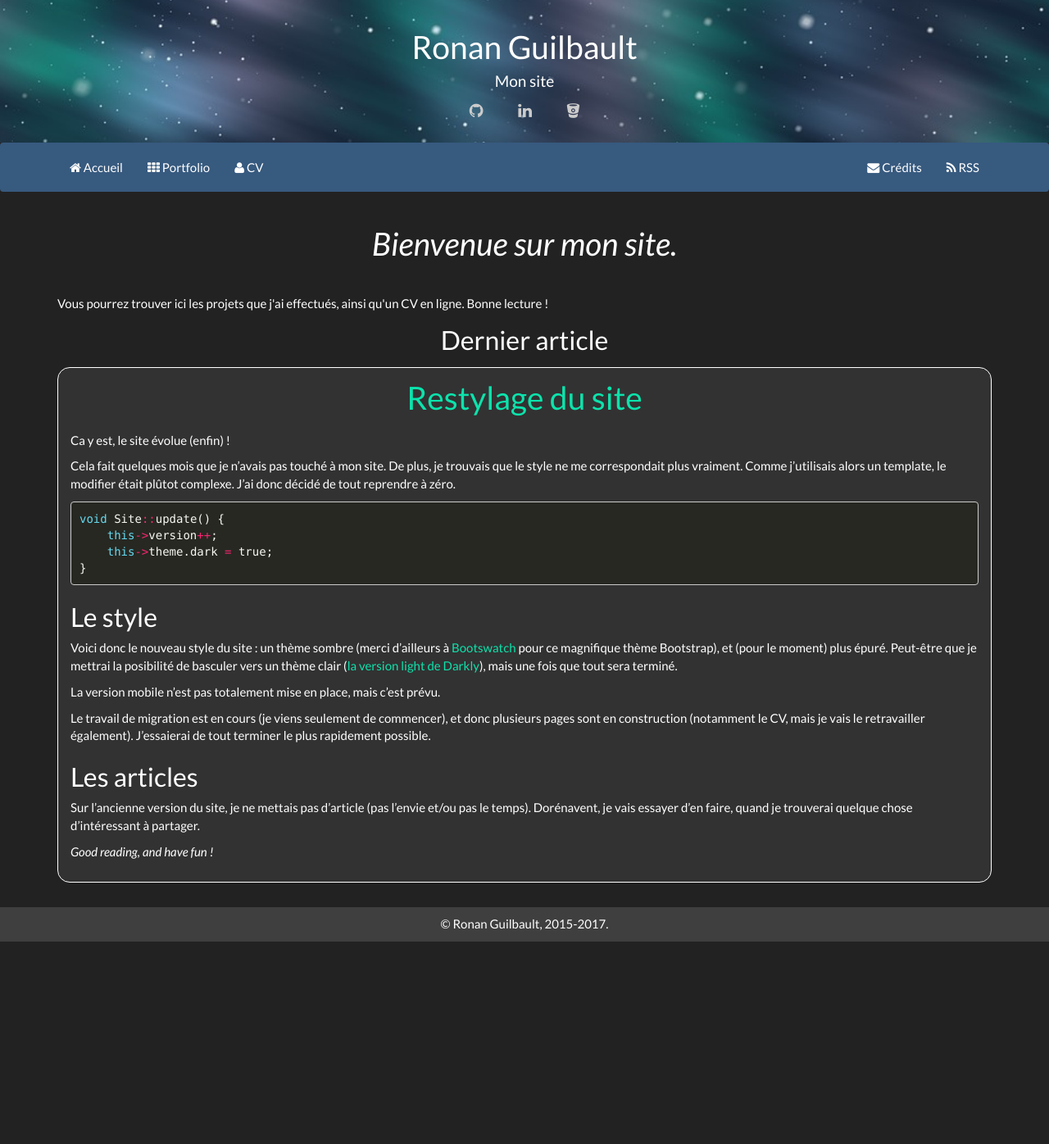
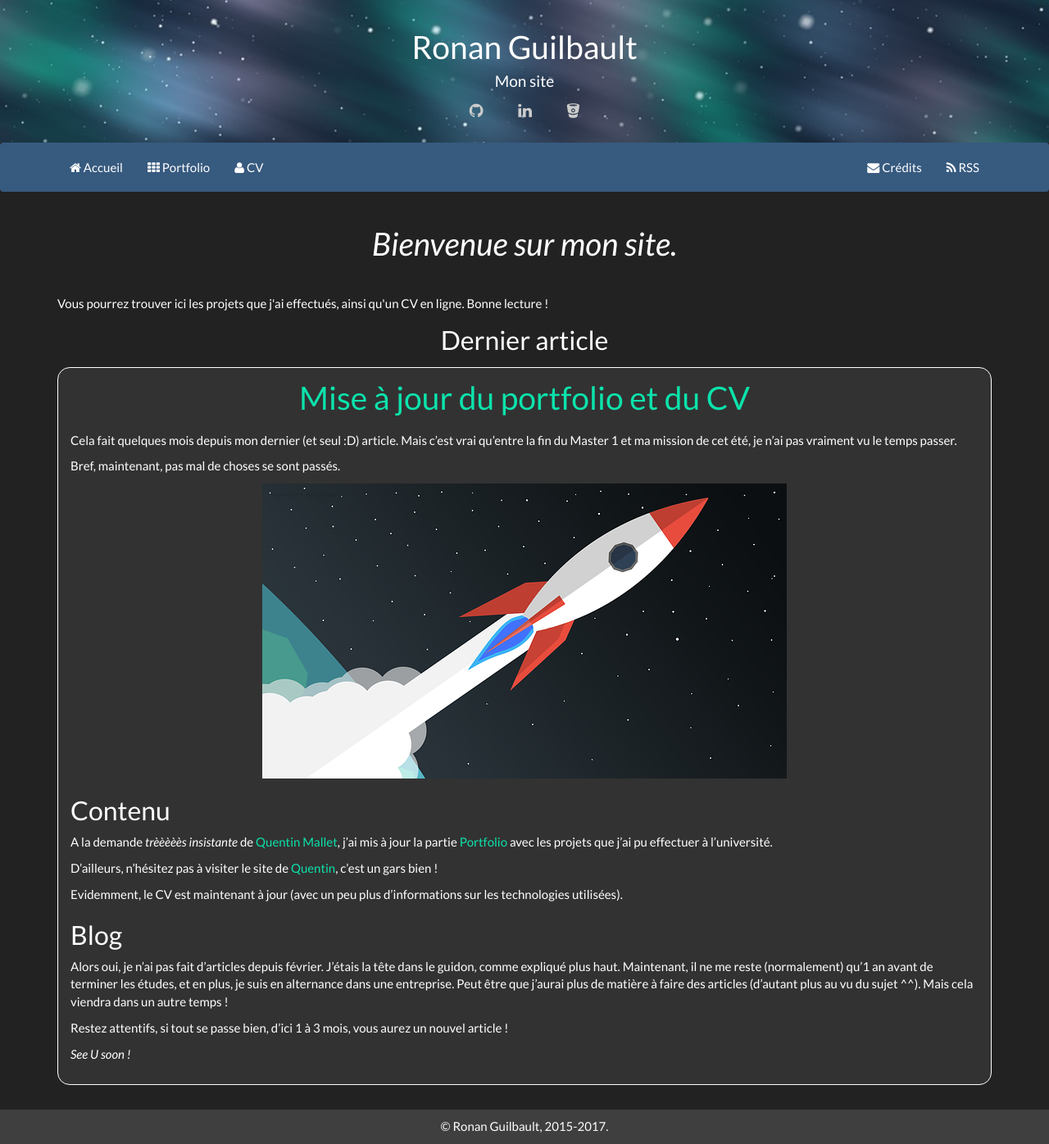
Before and after one commit to bunlanG/bunlanG.github.io, a Jekyll site: the page built from pages/index.html, in a window 1280 px wide. Shown: the whole page at 82% size. Built offline with Jekyll 4.4.1, drawn with Linux system fonts in a browser that asks for light colours; before the commit the page ends 1149 px from its top, so only the background shows below that.

Commit message:
Add article
Signed-off-by: Ronan Guilbault <ronan.guilbault@gmail.com>

```diff
--- a/_data/cv/general.json
+++ b/_data/cv/general.json
@@ -1,5 +1,5 @@
 {
-    "modified": "2017-07-15 00:00:00",
+    "modified": "2017-09-26",
     "name": "Ronan GUILBAULT",
     "birthday": "1992-05-08 02:35:00",
     "address": "Saint-Benoît (Vienne)",
--- /dev/null
+++ b/_data/portfolio/general.yml
@@ -0,0 +1 @@
+modified: "2017-09-26"
--- a/_layouts/post.html
+++ b/_layouts/post.html
@@ -4,7 +4,7 @@
     <body>
         {% include header.html %}
 
-        <div class="container">
+        <div class="container blog">
             <header class="title">
                 <h1>{{ page.title }}</h1>
                 <p class="post-subtitle">
--- /dev/null
+++ b/_posts/2017-09-26-cv-portfolio-blog.md
@@ -0,0 +1,38 @@
+---
+layout: post
+
+title: Mise à jour du portfolio et du CV
+textTitle: 3... 2... 1... Ignition ?
+category: blog
+tags: site
+excerpt_separator: <!-- Read more -->
+---
+
+Cela fait quelques mois depuis mon dernier (et seul :D) article. Mais c'est vrai qu'entre la fin
+du Master 1 et ma mission de cet été, je n'ai pas vraiment vu le temps passer.
+
+Bref, maintenant, pas mal de choses se sont passés.
+
+<!-- Read more -->
+
+![alt text](/assets/img/posts/space-rocket.png){: .center-block }
+
+## Contenu
+
+A la demande *trèèèèès insistante* de [Quentin Mallet](https://quentinmallet.tk/), j'ai mis à jour
+la partie [Portfolio](portfolio) avec les projets que j'ai pu effectuer à l'université.
+
+D'ailleurs, n'hésitez pas à visiter le site de [Quentin](https://quentinmallet.tk/), c'est un gars bien !
+
+Evidemment, le CV est maintenant à jour (avec un peu plus d'informations sur les technologies utilisées).
+
+## Blog
+
+Alors oui, je n'ai pas fait d'articles depuis février. J'étais la tête dans le guidon, comme expliqué plus haut.
+Maintenant, il ne me reste (normalement) qu'1 an avant de terminer les études, et en plus, je suis en alternance
+dans une entreprise. Peut être que j'aurai plus de matière à faire des articles (d'autant plus au vu du sujet ^^).
+Mais cela viendra dans un autre temps !
+
+Restez attentifs, si tout se passe bien, d'ici 1 à 3 mois, vous aurez un nouvel article !
+
+*See U soon !*
--- a/pages/portfolio.html
+++ b/pages/portfolio.html
@@ -6,6 +6,10 @@ textTitle: Portfolio
 
 permalink: portfolio
 ---
+
+<p class="text-center">
+    Mise à jour : {{ site.data.portfolio.general.modified | date: "%d/%m/%Y" }}
+</p>
 
 <section id="personal" class="portfolio">
     <h2>Projets personnels</h2>
```
Also changed, not shown: assets/img/posts/space-rocket.png (added).
